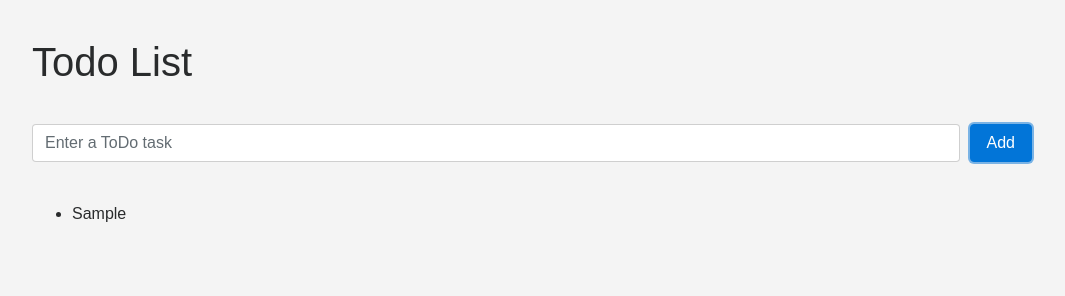
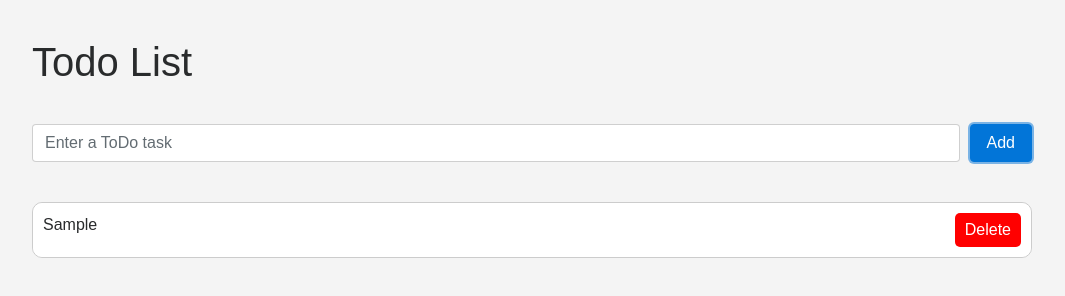
Before and after one commit to EnisMollaahmed/WEB-DEV2025, a plain HTML site: page tasks-ani/todo/index.html in a window 1280 px wide. Both pictures are taken after typing "Sample" into the empty fields and a click on the button "Add". Shown: the whole page, without its empty margins (108-1173 px from the left). Drawn offline with nearby package versions, Linux system fonts and the light colour scheme.

Commit message:
Added delete option for the tasks

```diff
--- a/tasks-ani/todo/index.css
+++ b/tasks-ani/todo/index.css
@@ -3,6 +3,38 @@ body {
     margin: 40px 140px;
     padding: 0;
     background-color: #f4f4f4;
+}
+
+ul {
+    padding: 0;
+    margin: 0;
+    border-radius: 10px;
+    border: 1px solid #ccc;
+    background-color: #fff;
+}
+
+li {
+    list-style-type: none;
+    padding: 10px;
+    background-color: #fff;
+    display: flex;
+    flex-direction: row;
+    justify-content: space-between;
+    padding: 10;
+    border-radius: 10px;
+}
+
+li:hover {
+    background-color: #d5d3d3;
+}
+
+.delete-btn {
+    background-color: #ff0000;
+    color: #fff;
+    border: none;
+    padding: 5px 10px;
+    border-radius: 5px;
+    cursor: pointer;
 }
 
 #form-group {
--- a/tasks-ani/todo/index.js
+++ b/tasks-ani/todo/index.js
@@ -7,9 +7,19 @@ document.addEventListener('DOMContentLoaded', function() {
         let todoText = todoInput.value;
         if (todoText) {
             let todoItem = document.createElement('li');
+            let deleteBtn = document.createElement('button');
+            deleteBtn.textContent = 'Delete';
+            deleteBtn.classList.add('delete-btn');
             todoItem.textContent = todoText;
+            todoItem.appendChild(deleteBtn);
             todoList.appendChild(todoItem);
             todoInput.value = '';
         }
     });
+
+    todoList.addEventListener('click', function(event) {
+        if (event.target.classList.contains('delete-btn')) {
+            event.target.parentElement.remove();
+        }
+    });
 });
```
